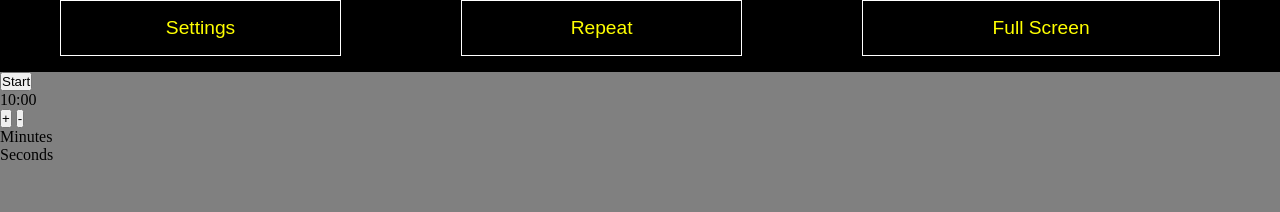
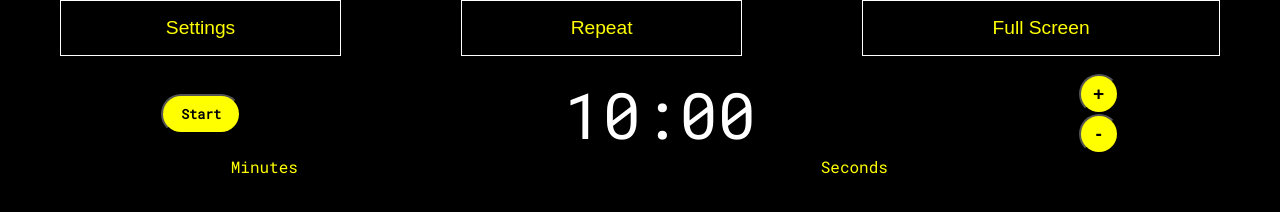
Before and after one commit to jmaurojr/timerandstopwatch, a plain HTML site: page index.html in a window 1280 px wide. Drawn offline with Linux system fonts and the light colour scheme.

Commit message:
adding css to objects

```diff
--- a/css/style.css
+++ b/css/style.css
@@ -1,3 +1,5 @@
+@import url("https://fonts.googleapis.com/css2?family=Roboto+Mono&display=swap");
+
 * {
   margin: 0;
   padding: 0;
@@ -5,6 +7,11 @@
 
 body {
   background-color: gray;
+}
+
+html {
+  height: 100vh;
+  background-color: black;
 }
 
 .header {
@@ -49,6 +56,78 @@ body {
   align-items: center;
 }
 
+.timer-container {
+  display: flex;
+  flex-direction: row;
+  height: auto;
+  justify-content: space-around;
+  align-items: center;
+}
+
+.start-btn {
+  height: 5vh;
+  width: 10vh;
+  border-radius: 40px;
+  margin: 0;
+  padding: 0;
+  background-color: yellow;
+  font-family: roboto mono;
+  font-weight: bolder;
+}
+
+.numbers {
+  font-size: 400%;
+  color: white;
+  font-family: roboto mono;
+}
+
+.plus-btn {
+  display: flex;
+  height: 5vh;
+  width: 5vh;
+  border-radius: 40px;
+  margin: 0;
+  padding: 0;
+  background-color: yellow;
+  justify-content: center;
+  align-items: center;
+  font-weight: bold;
+  color: black;
+  font-size: larger;
+}
+
+.minus-btn {
+  display: flex;
+  height: 5vh;
+  width: 5vh;
+  border-radius: 40px;
+  margin: 0;
+  padding: 0;
+  background-color: yellow;
+  justify-content: center;
+  align-items: center;
+  font-weight: bold;
+  color: black;
+  font-size: larger;
+}
+
+.timer-container {
+  background-color: black;
+}
+
+.min-sec {
+  background-color: black;
+  color: yellow;
+  font-family: roboto mono;
+  display: flex;
+  flex-direction: row;
+  justify-content: space-around;
+}
+
+.minutes {
+  margin-left: 100px;
+}
+
 /*cad2c5
 84a98c
 52796f
--- a/index.html
+++ b/index.html
@@ -22,16 +22,17 @@
     </div>
     <div class="timer-container">
     <div class="start">
-        <button>Start</button>
+        <button class="start-btn">Start</button>
     </div>
     <div class="numbers">10:00</div>
-    </div>
     <div class="buttons">
         <button class="plus-btn">+</button>
         <button class="minus-btn">-</button>
     </div>
+    </div>
+
     <div class="min-sec">
-        <p>Minutes<p>
+        <p class="minutes">Minutes<p>
         <p>Seconds<p>
     </div>
   </body>
```
Also changed, not shown: 1 other file.
